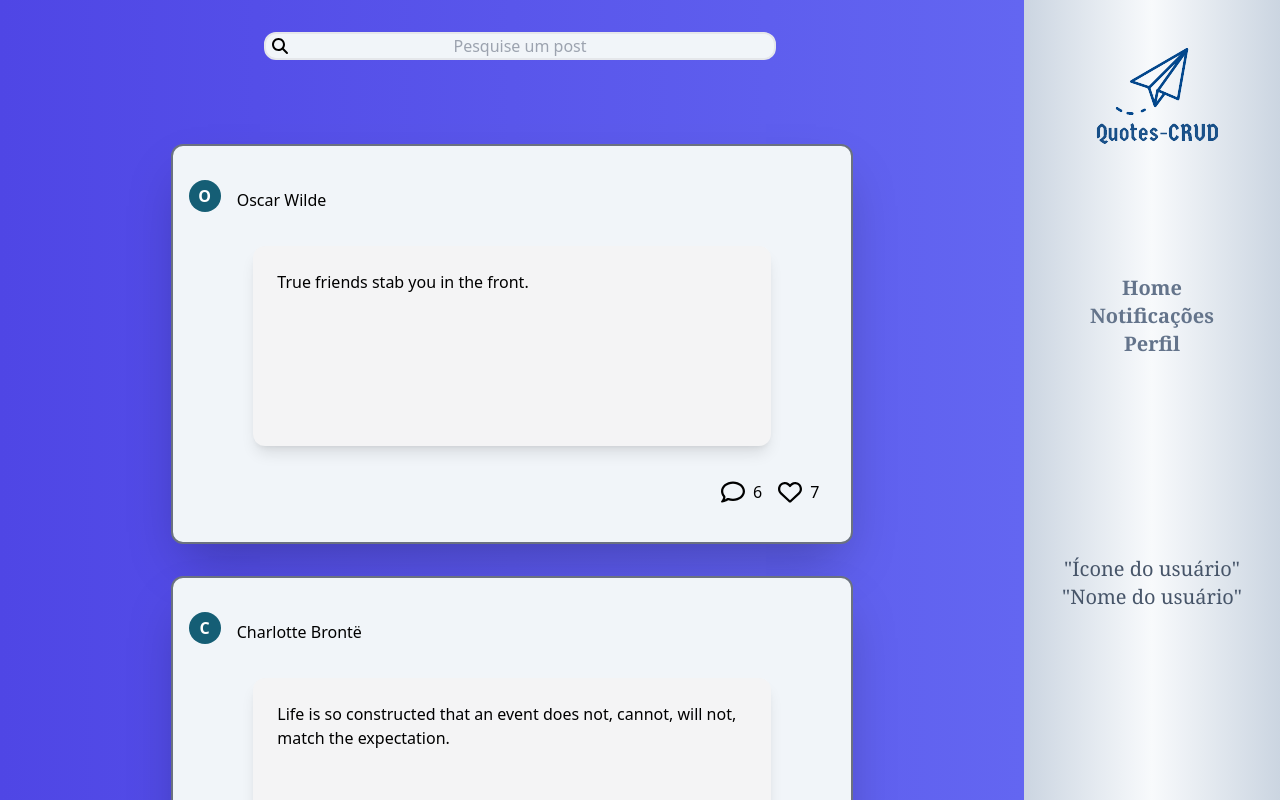
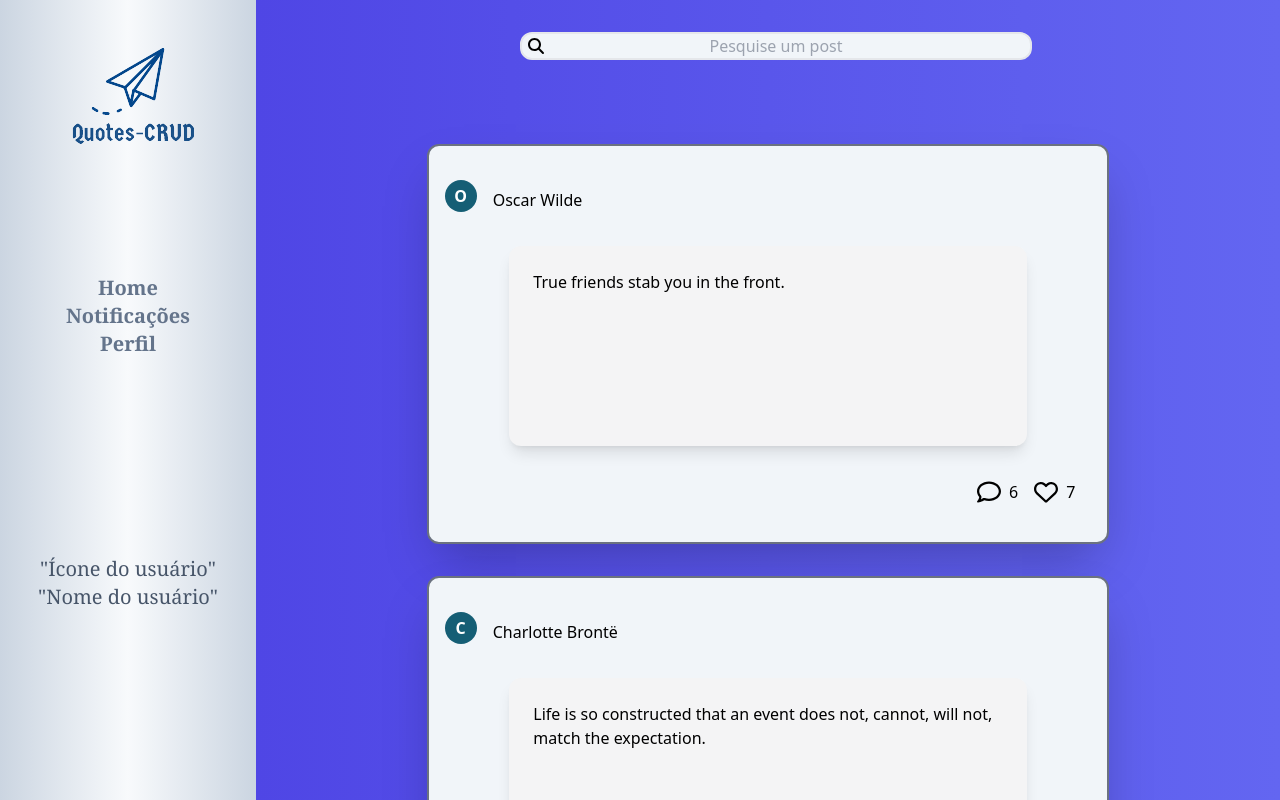
Before and after one commit to mendri/quotes-crud, a React (Vite) app in the folder frontend/: page /home in a window 1280 px wide. Shown: the top 800 px of the page. Built offline with nearby package versions, Linux system fonts and the light colour scheme.

Commit message:
feat: mudando a ordem das divs na página home

```diff
--- a/frontend/src/Pages/Home.tsx
+++ b/frontend/src/Pages/Home.tsx
@@ -20,23 +20,8 @@ function Home() {
   }, [])
 
   return (
-    <main className="flex min-h-full w-full">
-      <section className="w-4/5 min-h-100vh bg-gradient-to-r from-indigo-600 to-indigo-500 flex flex-col items-center">
-        <div className="fixed w-full mt-8 flex justify-center items-center shado">
-          <FontAwesomeIcon className="relative left-6" icon={faMagnifyingGlass} />
-          <input className="w-2/5 h-7 border-2 text-center rounded-xl bg-slate-100" placeholder="Pesquise um post"/>
-        </div>
-        <div className="mt-28 w-full flex flex-col justify-evenly items-center">
-          {
-            quotes.map((element) => {
-              return (
-                <Quotes key={element._id} quotes_data={element} />
-              )
-            })
-          }
-        </div>
-      </section>
-      <header className="fixed right-0 w-1/5 h-full bg-gradient-to-r from-slate-300 via-slate-50 to-slate-300">
+    <main>
+      <header className="fixed w-1/5 h-full bg-gradient-to-r from-slate-300 via-slate-50 to-slate-300">
         <a href="/home" className="flex justify-center">
           <img className="hover:" src="src/Images/Quotes-CRUD.png"></img>
         </a>
@@ -53,6 +38,21 @@ function Home() {
           </div>
         </div>
       </header>
+      <section className="absolute w-4/5 right-0 min-h-100vh bg-gradient-to-r from-indigo-600 to-indigo-500 flex flex-col items-center">
+        <div className="fixed w-full mt-8 flex justify-center items-center shado">
+          <FontAwesomeIcon className="relative left-6" icon={faMagnifyingGlass} />
+          <input className="w-2/5 h-7 border-2 text-center rounded-xl bg-slate-100" placeholder="Pesquise um post"/>
+        </div>
+        <div className="mt-28 w-full flex flex-col justify-evenly items-center">
+          {
+            quotes.map((element) => {
+              return (
+                <Quotes key={element._id} quotes_data={element} />
+              )
+            })
+          }
+        </div>
+      </section>
     </main>
   )
 }
```
